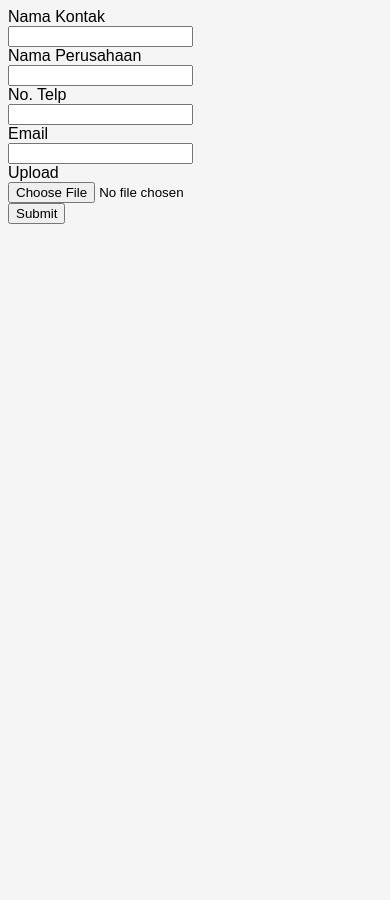
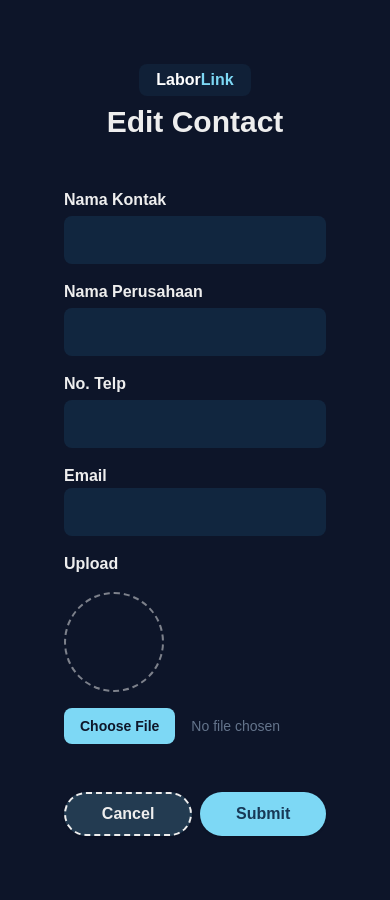
Before and after one commit to GianAv23/labor-link, a PHP site: page /app_w6/edit_proses.php in a window 390 px wide. Before the commit the page ends 224 px from the top, so only its background shows below. Run offline with PHP 8.4, Linux system fonts and the light colour scheme; the visitor is signed in with stand-in values (Sample User, id 1); data that the repository does not hold is empty; style sheets or scripts are compiled from the project's sources; some libraries are stand-ins or nearby versions.

Commit message:
[fix]: edit contact layout page update

```diff
--- a/edit_proses.php
+++ b/edit_proses.php
@@ -92,69 +92,89 @@ if(!isset($_SESSION['id'])){
 <head>
     <meta charset="UTF-8">
     <meta name="viewport" content="width=device-width, initial-scale=1.0">
-
-    <title>Edit Proses PHP</title>
-    <style>
-    body {
-        font-family: 'Figtree', sans-serif;
-        background-color: #f5f5f5;
+    <link rel="stylesheet" href="style.css">
+    <script src="https://cdn.tailwindcss.com"></script>
+    <title>Edit Contact | LaborLink</title>
+    <script>
+    tailwind.config = {
+        theme: {
+            extend: {
+                colors: {
+                    bgColor: "#0D1529",
+                    bgCardColor: "#C1C1C1",
+                    cardData: "#EEEEEE",
+                    editBtn: "#161E31",
+                    textColor: "#173856",
+                    textColor2: "#7DD8F5",
+                },
+            }
+        }
     }
-    </style>
+    </script>
 </head>
 
 <body>
-    <div class="w-screen h-screen p-20">
-        <form class="flex flex-col gap-6" method="post" enctype="multipart/form-data">
+    <div class="w-screen min-h-screen p-16 bg-bgColor">
+
+        <!-- HEADER START -->
+        <div class="flex flex-col gap-2 justify-center items-center mb-8">
+            <!-- LOGO START -->
+            <div class="bg-textColor/30 rounded-lg w-28 h-8 flex items-center justify-center">
+                <span class="text-white font-bold">
+                    Labor<span class="text-textColor2">Link</span>
+                </span>
+            </div>
+            <!-- LOGO END -->
+            <span class="text-cardData font-bold text-3xl">Edit Contact</span>
+        </div>
+        <!-- HEADER END -->
+
+        <form class="flex flex-col gap-4" method="post" enctype="multipart/form-data">
 
             <div>
                 <input type="hidden" name="id" value="<?= $userkontak['idKontak'] ?>">
             </div>
 
             <!-- NAMA KONTAK START -->
-            <div class="">
+            <div class="flex flex-col gap-1">
                 <div>
-                    <label class=" text-slate-900 font-bold" for="nim">
+                    <label class="text-cardData font-semibold" for="nim">
                         Nama Kontak
                     </label>
                 </div>
+
                 <div>
-                    <input
-                        class="bg-gray-200 appearance-none border-2 border-gray-200 rounded-lg w-full py-2 px-4 text-gray-700 focus:outline-none focus:bg-white focus:border-slate-500"
-                        id="nama_kontak" type="text" name="nama_kontak" value="<?= $userkontak['nama_kontak'] ?>">
+                    <input class="rounded-lg w-full bg-textColor/50 py-3 px-4 text-cardData" id="nama_kontak"
+                        type="text" name="nama_kontak" value="<?= $userkontak['nama_kontak'] ?>">
                 </div>
             </div>
             <!-- NAMA KONTAK END -->
 
 
             <!-- NAMA PERUSAHAAN START -->
-            <div class="">
+            <div class="flex flex-col gap-1">
                 <div>
-                    <label class=" text-slate-900 font-bold" for="nama">
+                    <label class="text-cardData font-semibold" for="nama">
                         Nama Perusahaan
                     </label>
                 </div>
                 <div>
-                    <input
-                        class="bg-gray-200 appearance-none border-2 border-gray-200 rounded w-full py-2 px-4 text-gray-700 focus:outline-none focus:bg-white focus:border-slate-500"
-                        id="nama_perusahaan" type="text" name="nama_perusahaan"
-                        value="<?= $userkontak['nama_perusahaan'] ?>">
+                    <input class="rounded-lg w-full bg-textColor/50 py-3 px-4 text-cardData" id="nama_perusahaan"
+                        type="text" name="nama_perusahaan" value="<?= $userkontak['nama_perusahaan'] ?>">
                 </div>
             </div>
             <!-- NAMA PERUSAHAAN END -->
 
-
-
             <!-- NO TELP START -->
-            <div class="">
+            <div class="flex flex-col gap-1">
                 <div>
-                    <label class=" text-slate-900 font-bold" for="prodi">
+                    <label class=" text-cardData font-semibold" for="no_telp">
                         No. Telp
                     </label>
                 </div>
                 <div>
-                    <input
-                        class="bg-gray-200 appearance-none border-2 border-gray-200 rounded w-full py-2 px-4 text-gray-700 focus:outline-none focus:bg-white focus:border-slate-500"
-                        id="no_telp" type="text" name="no_telp" value="<?= $userkontak['no_telp'] ?>">
+                    <input class="rounded-lg w-full bg-textColor/50 py-3 px-4 text-cardData" id="no_telp" type="text"
+                        name="no_telp" value="<?= $userkontak['no_telp'] ?>">
                 </div>
             </div>
             <!-- NO TELP END -->
@@ -162,29 +182,30 @@ if(!isset($_SESSION['id'])){
             <!-- EMAIL START -->
             <div class="">
                 <div>
-                    <label class=" text-slate-900 font-bold" for="prodi">
+                    <label class=" text-cardData font-semibold" for="email">
                         Email
                     </label>
                 </div>
                 <div>
-                    <input
-                        class="bg-gray-200 appearance-none border-2 border-gray-200 rounded w-full py-2 px-4 text-gray-700 focus:outline-none focus:bg-white focus:border-slate-500"
-                        id="email" type="text" name="email" value="<?= $userkontak['email'] ?>">
+                    <input class="rounded-lg w-full bg-textColor/50 py-3 px-4 text-cardData" id="email" type="text"
+                        name="email" value="<?= $userkontak['email'] ?>">
                 </div>
             </div>
             <!-- EMAIL END -->
 
             <!-- UPLOAD START -->
-            <div class="mb-8 gap-2 flex flex-col">
-                <label for="upload" class="font-bold">Upload</label>
+            <div class="mb-8 gap-4 flex flex-col">
+                <label for="upload" class=" text-cardData font-semibold">Upload</label>
+                <div class="bg-cover bg-center rounded-full border-2 border-cardData/50 border-dashed"
+                    style="background-image: url('<?= $userkontak['foto_path'] ?>'); width: 100px; height: 100px;">
+                </div>
                 <div>
-
                     <input type="file" class="w-full text-sm text-slate-500
                     file:mr-4 file:py-2 file:px-4
                     file:rounded-lg file:border-0
                     file:text-sm file:font-semibold
-                    file:bg-slate-200 file:text-slate-900
-                    hover:file:bg-violet-100
+                    file:bg-textColor2 file:text-slate-900
+                    hover:file:bg-textColor hover:file:text-cardData
                     " id="upload" name="upload" value="<?= $userkontak['foto_path'] ?>">
                     <!-- </form> -->
                 </div>
@@ -192,12 +213,18 @@ if(!isset($_SESSION['id'])){
             <!-- UPLOAD END -->
 
             <!-- BUTTON START -->
-            <div class="">
+            <div class="flex flex-row gap-2">
 
-                <button
-                    class="w-full shadow bg-blue-500 hover:bg-blue-900 focus:shadow-outline focus:outline-none text-white font-bold py-2 px-4 rounded"
-                    type="submit" name="submit">
-                    Submit
+                <a href="index.php"
+                    class="w-full shadow bg-textColor2/20 border-dashed border-2 border-cardData py-2 px-4 rounded-full text-center block">
+                    <span class="text-cardData font-bold">Cancel</span>
+                </a>
+
+
+
+
+                <button class="w-full shadow bg-textColor2 py-2 px-4 rounded-full" type="submit" name="submit">
+                    <span class="text-textColor font-bold">Submit</span>
                 </button>
 
             </div>
--- a/style.css
+++ b/style.css
@@ -15,3 +15,8 @@
 div.overflow-y-scroll {
       scrollbar-width: none;
   }
+
+.bookmark-btn {
+    background-repeat: no-repeat;
+    /* Mengatur agar gambar tidak diulang */
+}
```
Also changed, not shown: index.php (+72 -16 lines), file_upload/Wisuda_14.jpg (added). Lines whose indentation alone changed are shown as unchanged.
